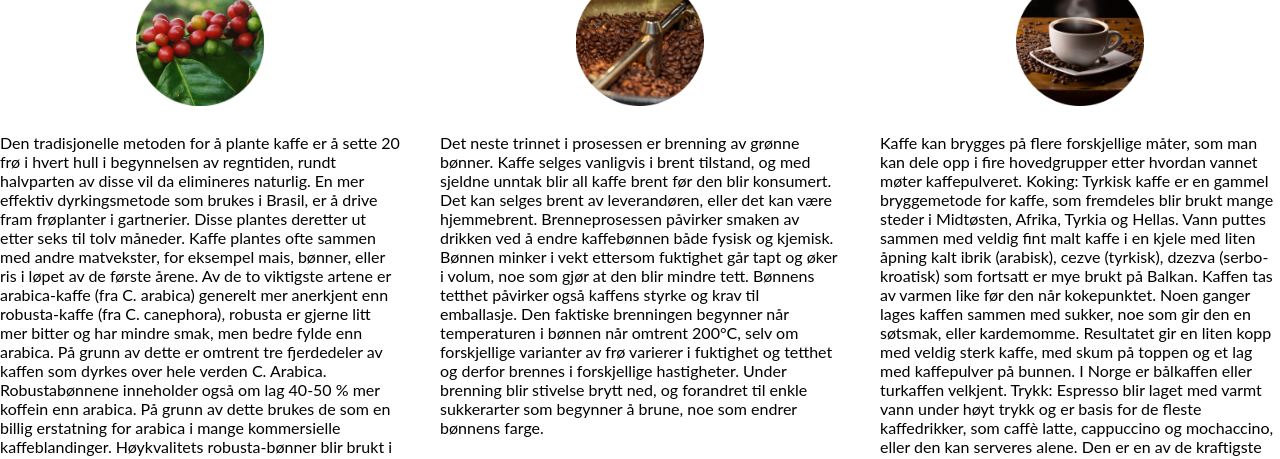
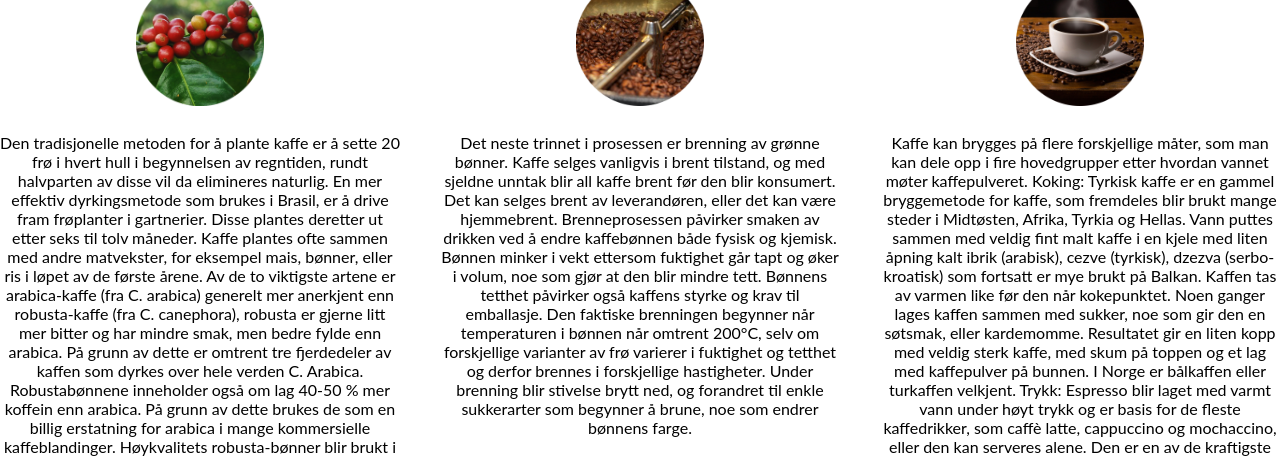
Before and after one commit to alliha/IT2810-Project-10, a plain HTML site: page index.html in a window 1280 px wide. Shown: the part 336-795 px from the top of the page. Drawn offline with Linux system fonts and the light colour scheme.

Commit message:
Add documentation and implement IE11 support

```diff
--- a/index.html
+++ b/index.html
@@ -1,3 +1,12 @@
+<!DOCTYPE html>
+<html lang="nb">
+  <head>
+    <meta charset="UTF-8">
+    <title>Kaffe</title>
+    <link rel="stylesheet" href="style.css">
+    <link rel="icon" href="img/final-bean.png" type="image/png" sizes="16x16">
+    <script src="script.js"></script>
+  </head>
 <!--Tema for websiden er "noe du er takknemlig for i livet".
 
     Krav til siden
@@ -10,17 +19,19 @@
     CSS og Javascript skal være i egne filer
     Lag lettlest dokumentasjon hvor du forklarer kort hvor/hvordan du har løst kravene over
 
+    ~~~~~~~~~~~~~~~~~~~~~~~~~~~~~~~~~~~~~~~~~~~~~~~~~~~~~~~~~~~~~~~~~~~~~~~~~~~~
+    Studenten sin dokumentasjon:
+    Tema: Eg er veldig takknemlig for at kaffe eksistere
 
+    Krav:
+    1. Eg syns iallefall sida mi er fin, og ikkje ei side anno '96.
+    2. Sjølve body er ein flexbox container, og det er kvart element ned til sjølve teksten/bilder i tilleg til å vera flexbox item.
+    3. Javascript er nytta på bildene over kvar tekst-"boks" for å vise fram ein embed youtube-video og gjere bakgrunnen transparent om ein trykke på dei. Ein kan også fjerne videoen ved å klikke utfor den etter den har lasta.
+    4. Favicon kan ein sjå er ei kaffebønne.
+    5. W3C seie "Document checking completed. No errors or warnings to show." Sida er testa på Firefox 55, Chrome 60, Opera 47, Microsoft Edge 40, Og Internet Explorer 11 og oppføre seg stort sett heilt likt utanom IE som ikkje støtte iframe (embed), og som krevde litt eksplisitt width: 100%.
+    6. CSS og JS er egne filer så fint kalla style.css og script.js.
+    7. Ta-daaaa.
 -->
-<!DOCTYPE html>
-<html>
-  <head>
-    <meta charset="UTF-8">
-    <title>Kaffe</title>
-    <link rel="stylesheet" href="style.css">
-    <link rel="icon" href="img/final-bean.png" type="image" sizes="16x16">
-    <script src="script.js"></script>
-  </head>
   <body>
     <div class="header">
       <div class="header-text">Å, fantastiske kaffe</div>
@@ -72,7 +83,7 @@
         Kaffeposer er mye sjeldnere en den tilsvarende innretningen for te (tepose), siden de er mye større og uhåndterlige (det trengs mer kaffe i en kaffepose enn te i en tepose).
 
       </div>
-      <div class="video-container" id="container-div"> <iframe id="video-container" width="0" height="0" src="" frameborder="0" allowfullscreen></iframe></div>
+      <div class="video-container" id="container-div"> <iframe id="video-container" width="0" height="0" src="https://nope" allowfullscreen></iframe></div>
     </div>
   </body>
 </html>
--- a/style.css
+++ b/style.css
@@ -1,9 +1,12 @@
 body{
   font-family: "Whitney SSm A", "Whitney SSm B", "Lato", "Lucida Grande", "Lucida Sans Unicode", Tahoma, Sans-Serif;
   margin: 0;
+  margin-bottom: 200px;
+  width: 100%
+
   display: flex;
   flex-direction: column;
-  margin-bottom: 200px;
+  justify-content: center;
 }
 
 div.header{
@@ -18,17 +21,18 @@ div.header{
 
   display: flex;
   justify-content: space-around;
+  flex-wrap: wrap;
 }
 
 div.header-text{
   align-self: center;
   justify-content: center;
+
   width: auto;
-
   opacity: 1;
 }
 
-div.main-body{
+#main-body{
   max-width: 1280px;
   margin-top: 64px;
   margin-left: auto;
@@ -37,25 +41,33 @@ div.main-body{
   display: flex;
   flex-direction: row;
   justify-content: center;
+  flex: 1;
 }
 
-div.left-body, div.middle-body, div.right-body{
+#left-body, #middle-body, #right-body{
   max-width: 400px;
+  text-align: center;
+
   display: flex;
   flex-direction: column;
+  flex: 1;
 }
 
-div.middle-body{
+#middle-body{
   margin-left: 40px;
   margin-right: 40px;
 }
 
 div.paragraph-image{
   align-self: center;
-  flex-grow: 0;
+
   margin-bottom: 24px;
 }
 
 div.video-container{
   position: absolute;
 }
+
+#video-container{
+  border: 0;
+}
```
